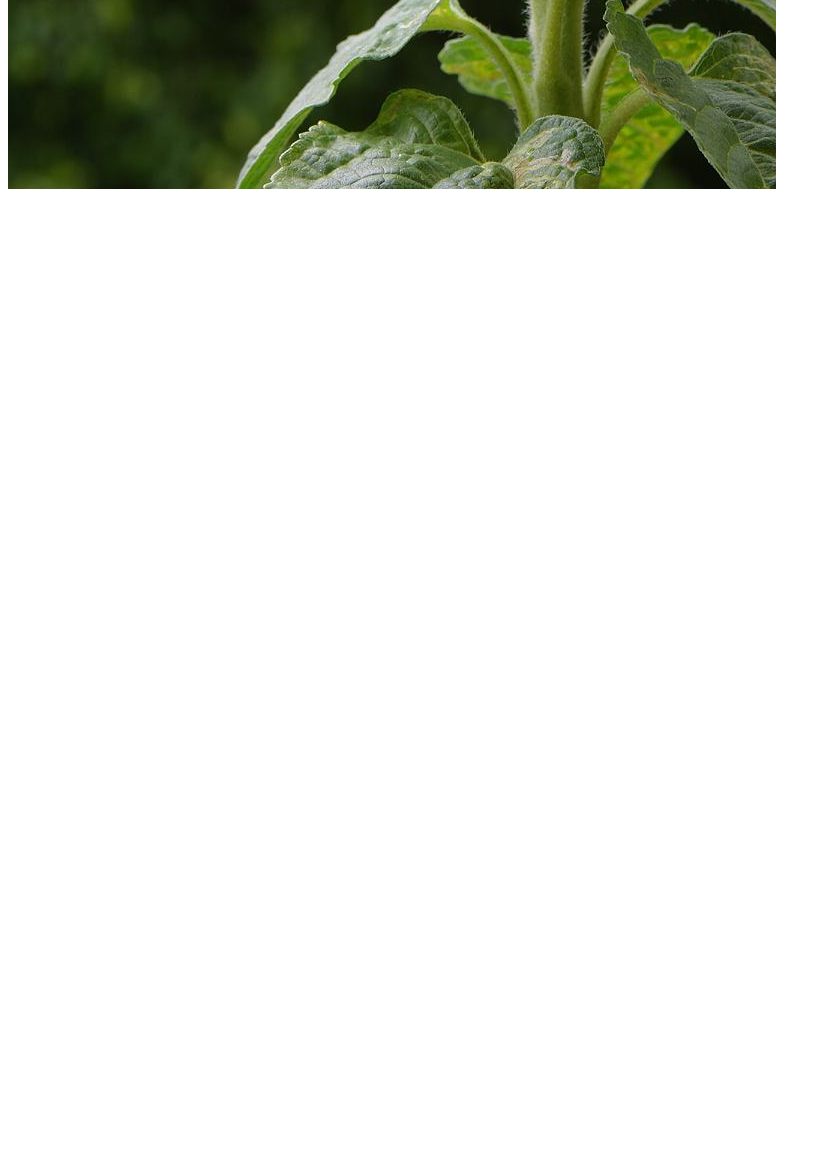
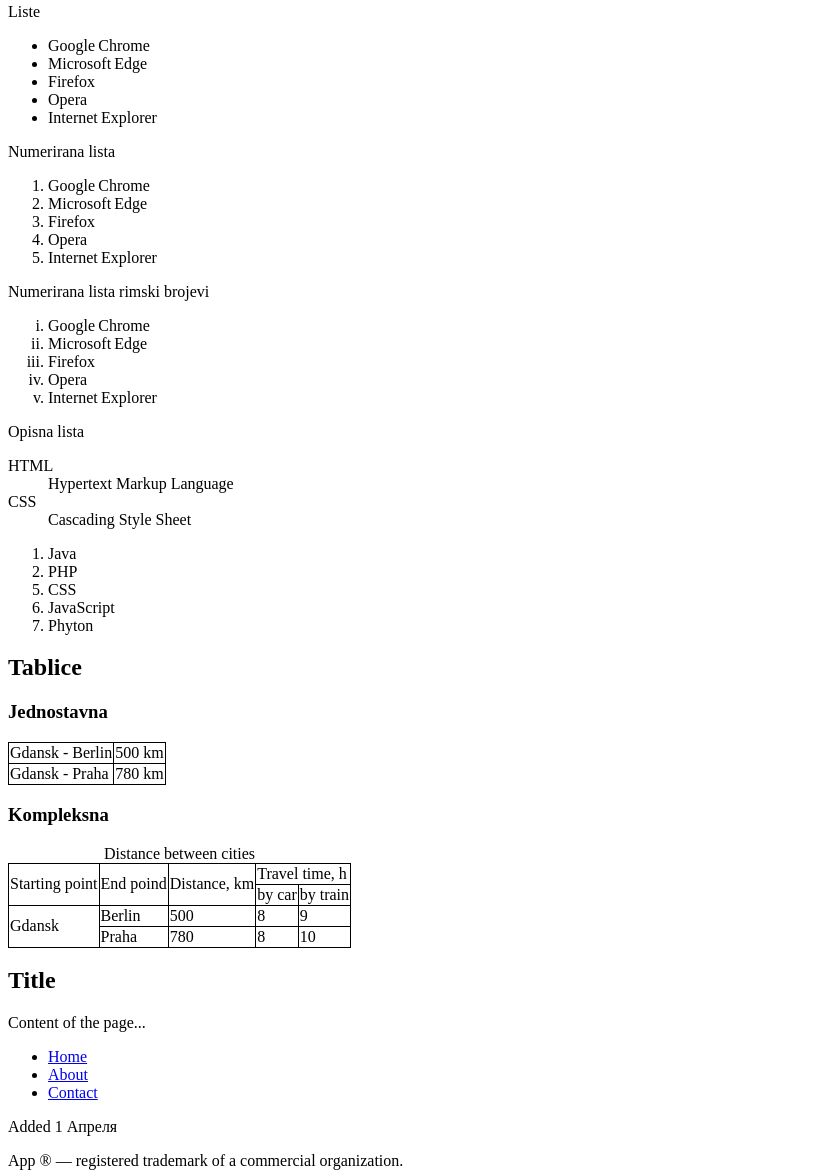
Before and after one commit to penava/ucenje, a plain HTML site: page index.html in a window 1280 px wide. Shown: the part 828-2001 px from the top of the page, without its empty margins (0-831 px from the left). Drawn offline with Linux system fonts and the light colour scheme.

Commit message:
jos dodataka

```diff
--- a/index.html
+++ b/index.html
@@ -10,15 +10,21 @@
 </head>
 
 <body>
-    <img src="sunflower.jpg" alt="Подсолнух">
+    <img src="sunflower.jpg" alt="Подсолнух" height="200">
     <!-- image-link -->
     <a href="page.html">
-<img src="sunflower.jpg" alt="Sunflower">
-</a>
+    <img src="sunflower.jpg" alt="Sunflower" height="200">
+    </a>
     <header class="header">
         <h1 class="logo">
             <a href="#"><img src="logo.png" alt="Company LOGO"></a>
         </h1>
+        <h1 class="zuta">
+            Ukra<span class="plava">jina</span>
+        </h1>
+        <p>
+            Lorem ipsum dolor <em>sit amet consectetur</em> adipisicing elit.
+        </p>
     </header>
     <nav class="menu">
         <ul>
@@ -52,6 +58,88 @@
                 <p>How to manage time</p>
             </aside>
         </article>
+        <article>
+            <p>Liste</p>
+            <ul>
+                <li>Google Chrome</li>
+                <li>Microsoft Edge</li>
+                <li>Firefox</li>
+                <li>Opera</li>
+                <li>Internet Explorer</li>
+            </ul>
+            <p>Numerirana lista</p>
+            <ol>
+                <li>Google Chrome</li>
+                <li>Microsoft Edge</li>
+                <li>Firefox</li>
+                <li>Opera</li>
+                <li>Internet Explorer</li>
+            </ol>
+            <p>Numerirana lista rimski brojevi</p>
+            <ol type="i">
+                <li>Google Chrome</li>
+                <li>Microsoft Edge</li>
+                <li>Firefox</li>
+                <li>Opera</li>
+                <li>Internet Explorer</li>
+            </ol>
+            <p>Opisna lista</p>
+            <dl>
+                <dt>HTML</dt>
+                <dd>Hypertext Markup Language</dd>
+                <dt>CSS</dt>
+                <dd>Cascading Style Sheet</dd>
+            </dl>
+            <ol>
+                <li>Java</li>
+                <li>PHP</li>
+                <li value=5>CSS</li>
+                <li>JavaScript</li>
+                <li>Phyton</li>
+            </ol>
+        </article>
+        <article>
+            <h2>Tablice</h2>
+            <h3>Jednostavna</h3>
+            <table>
+                <tr>
+                    <td>Gdansk - Berlin</td>
+                    <td>500 km</td>
+                </tr>
+                <tr>
+                    <td>Gdansk - Praha</td>
+                    <td>780 km</td>
+                </tr>
+            </table>
+            <h3>Kompleksna</h3>
+            <table>
+                <caption>Distance between cities</caption>
+                <tr>
+                    <td rowspan="2">Starting point</td>
+                    <td rowspan="2">End poind</td>
+                    <td rowspan="2">Distance, km</td>
+                    <td colspan="2">Travel time, h</td>
+                </tr>
+                <tr>
+                    <td>by car</td>
+                    <td>by train</td>
+                </tr>
+                <tr>
+                    <td rowspan="2">Gdansk</td>
+                    <td>Berlin</td>
+                    <td>500</td>
+                    <td>8</td>
+                    <td>9</td>
+                </tr>
+                <tr>
+                    <td>Praha</td>
+                    <td>780</td>
+                    <td>8</td>
+                    <td>10</td>
+                </tr>
+            </table>
+
+        </article>
     </main>
     <section>
         <h2>Title</h2>
@@ -68,6 +156,9 @@
         <p>Added
             <time datetime="2020-04-01 19:00">1 Апреля</time>
         </p>
+        <p>
+            App &reg; — registered trademark of a commercial organization.
+        </p>
     </footer>
 </body>
 
--- a/style.css
+++ b/style.css
@@ -0,0 +1,10 @@
+.zuta{
+    color:gold;
+}
+.plava{
+    color:dodgerblue;
+}
+table, td, th {
+    border: 1px solid black;
+    border-collapse: collapse;
+}
```
Also changed, not shown: formPage.html (added, +74 -0 lines).
